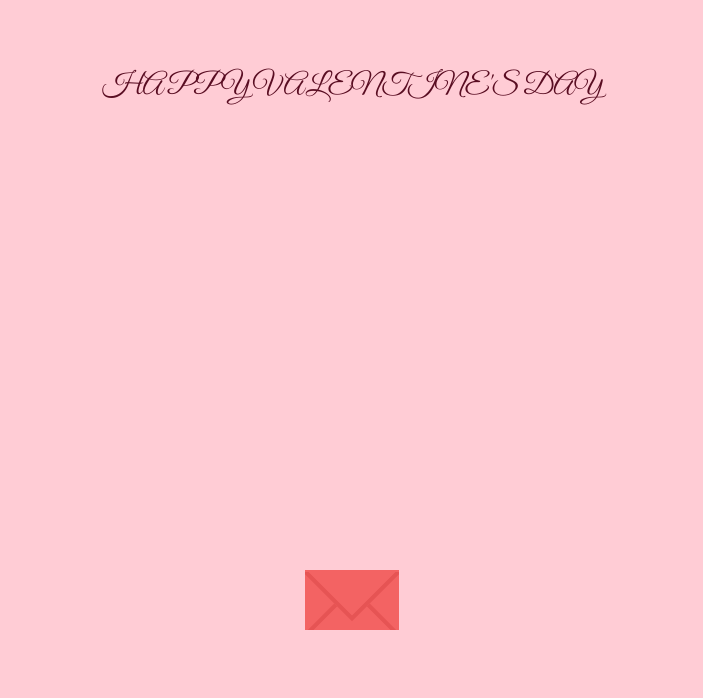
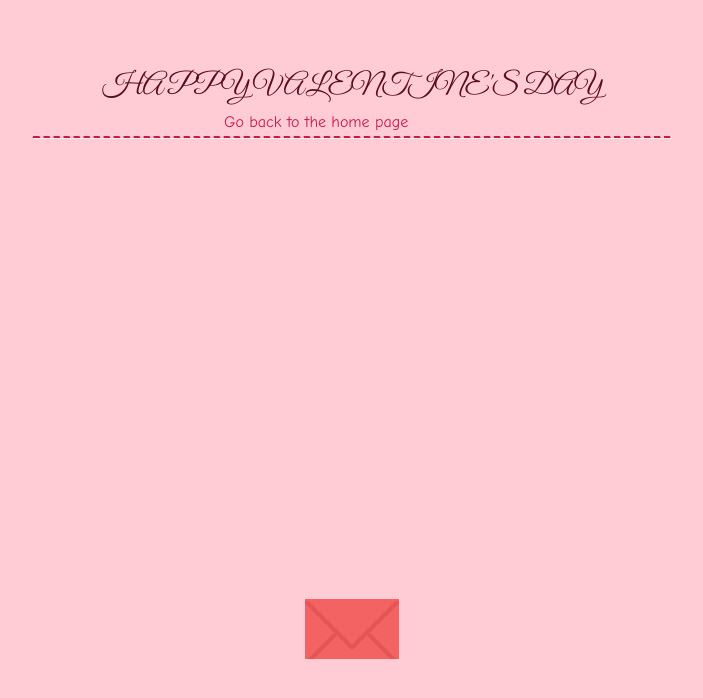
Before and after one commit to cherymochi/valentine-site, a plain HTML site: page yes.html in a window 1280 px wide. Shown: the whole page, without its empty margins (288-991 px from the left). Drawn offline with Linux system fonts and the light colour scheme; a web font is replaced by a local one.

Commit message:
added finishing touches

```diff
--- a/css/style.css
+++ b/css/style.css
@@ -19,7 +19,7 @@
 }
 
 body{
-    font-family: 'Poppins', sans-serif;
+    font-family: Comic Neue;
     font-size: 1rem;
     line-height: 1.6;
     color: var(--primary-color);
@@ -52,6 +52,25 @@ body{
     color: var(--heading);
 
     font-family: Great Vibes;
+
+}
+
+a{
+  text-decoration: none;
+  color: var(--heading);
+}
+
+a:hover{
+  color: var(--text-color);
+}
+
+.link{
+  font-size: 1rem;
+  margin-top: 5%;
+  margin-left: 40%;
+  margin-bottom: 5%;
+  font-family: Comic Neue;
+
 
 }
 
--- a/css/style2.css
+++ b/css/style2.css
@@ -19,7 +19,7 @@
 }
 
 body{
-    font-family: 'Poppins', sans-serif;
+    font-family: Rubik Glitch;
     font-size: 1rem;
 
     line-height: 1.6;
@@ -30,3 +30,12 @@ body{
 
     text-align: center;
 }
+
+a{
+    text-decoration: none;
+    color: var(--heading);
+}
+
+a:hover{
+    color: var(--text-color);
+}
--- a/yes.html
+++ b/yes.html
@@ -11,6 +11,9 @@
 </head>
 <body>
     <p class="heading_yes">HAPPY VALENTINE'S DAY</p>
+    <a class="link" href="index.html">Go back to the home page</a>
+    <hr class="headline">
+
     <div class="letter">
         <div class="envelope">
             <div class="envelope-flap"></div>
@@ -21,10 +24,17 @@
             <div class="paper-content">
             <div class="paper-close">x</div>
             To: Manu</br>
-            You made the right choice. I really enjoyed our day yesterday and I wish we could've spent longer together, and I can't wait to spend the rest of our Valentine's together. I love you.<br>
+            Happy Valentine's Day, my love. I really enjoyed our day yesterday and I wish we could've spent longer together, and I can't wait to spend the rest with each other. I love you.
             </br>XOXO, Lea
 
         </div>
+    </div>
+
+
+    <div class="player">
+        <audio controls autoplay hidden loop>
+            <source src="assets/boba_date.mp3" type="audio/mpeg">
+        </audio>
     </div>
 
     <script src="js/script.js">
```
Also changed, not shown: index.html (+6 -0 lines), no.html (+3 -3 lines), 1 other file.
